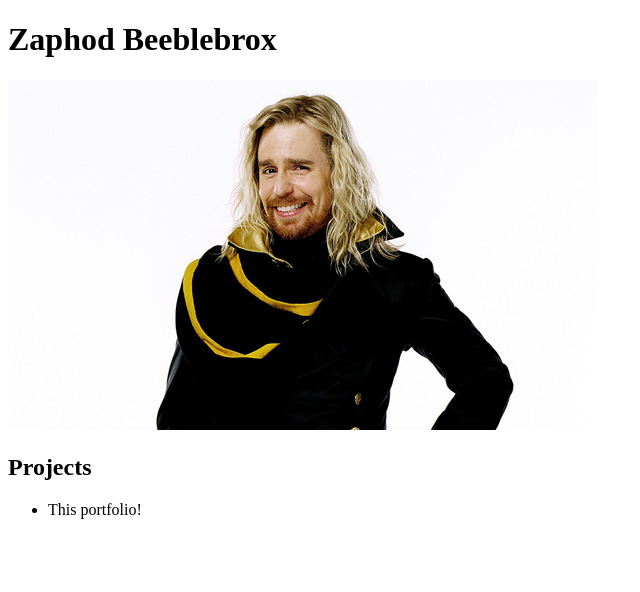
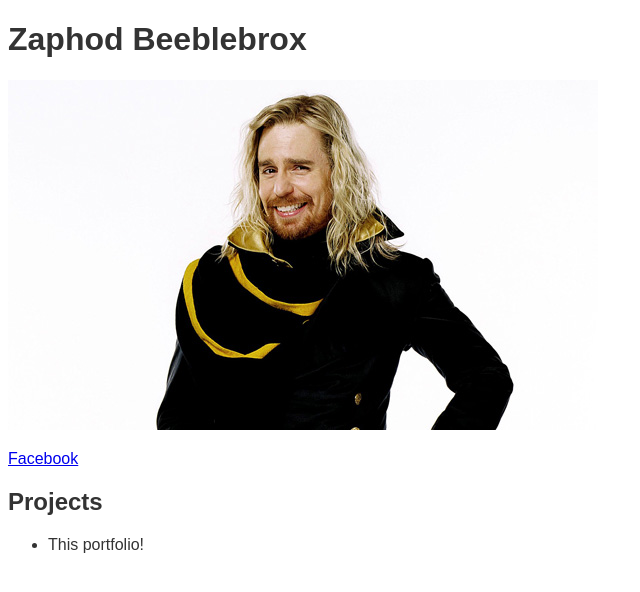
Before and after one commit to bigzaphodb/bigzaphodb.github.io, a plain HTML site: page portfolio/index.html in a window 1280 px wide. Shown: the whole page, without its empty margins (0-640 px from the left). Drawn offline with Linux system fonts and the light colour scheme.

Commit message:
Start styling the page with CSS.

```diff
--- /dev/null
+++ b/portfolio/css/styles.css
@@ -0,0 +1,4 @@
+body {
+  font-family: Arial, sans-serif;
+  color: #333333;
+}
--- a/portfolio/index.html
+++ b/portfolio/index.html
@@ -2,10 +2,15 @@
 <html>
   <head>
     <title>Zaphod's Portfolio</title>
+    <link href="css/styles.css" rel="stylesheet">
   </head>
   <body>
     <h1>Zaphod Beeblebrox</h1>
     <img src="img/profile.jpg">
+    <p>
+      <a href="https://www.facebook.com/pages/Zaphod-Beeblebrox/103117609728414
+      ">Facebook</a>
+    </p>
     <h2>Projects</h2>
     <ul>
       <li>This portfolio!</li>
```
